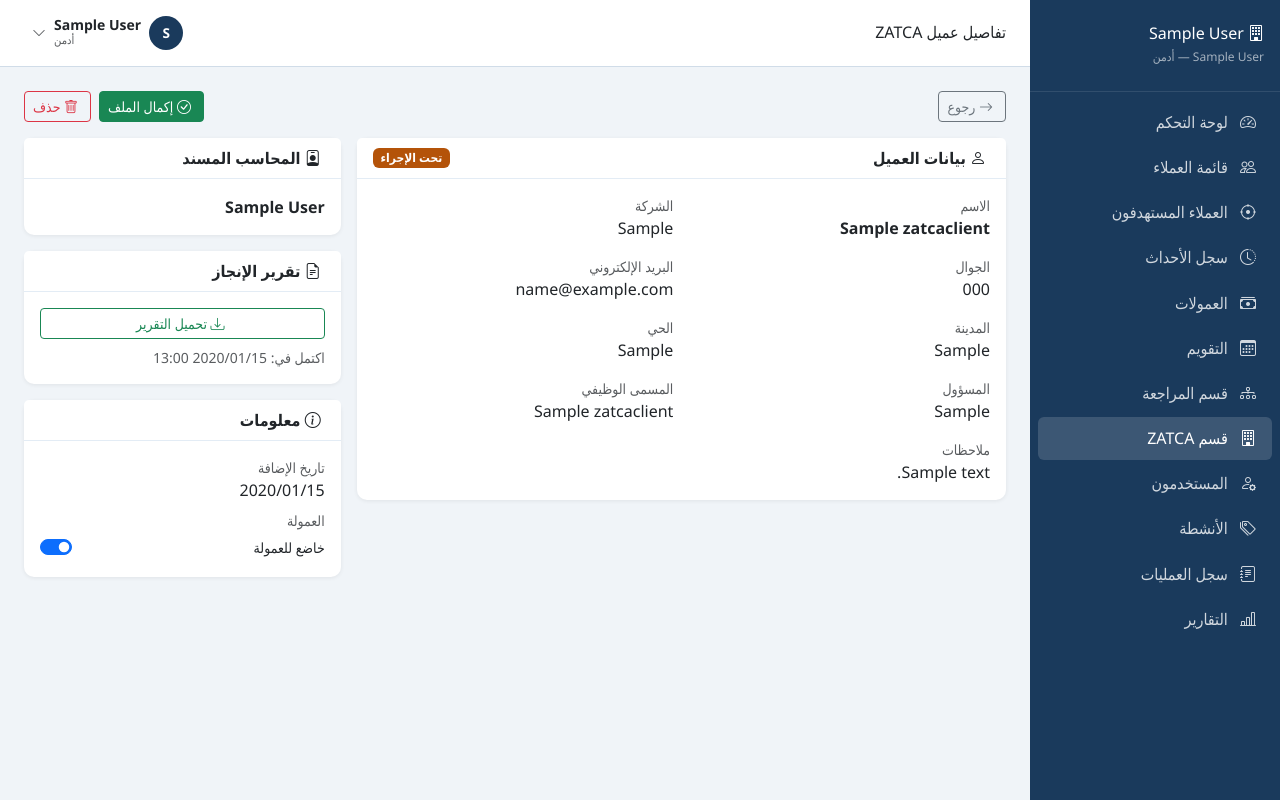
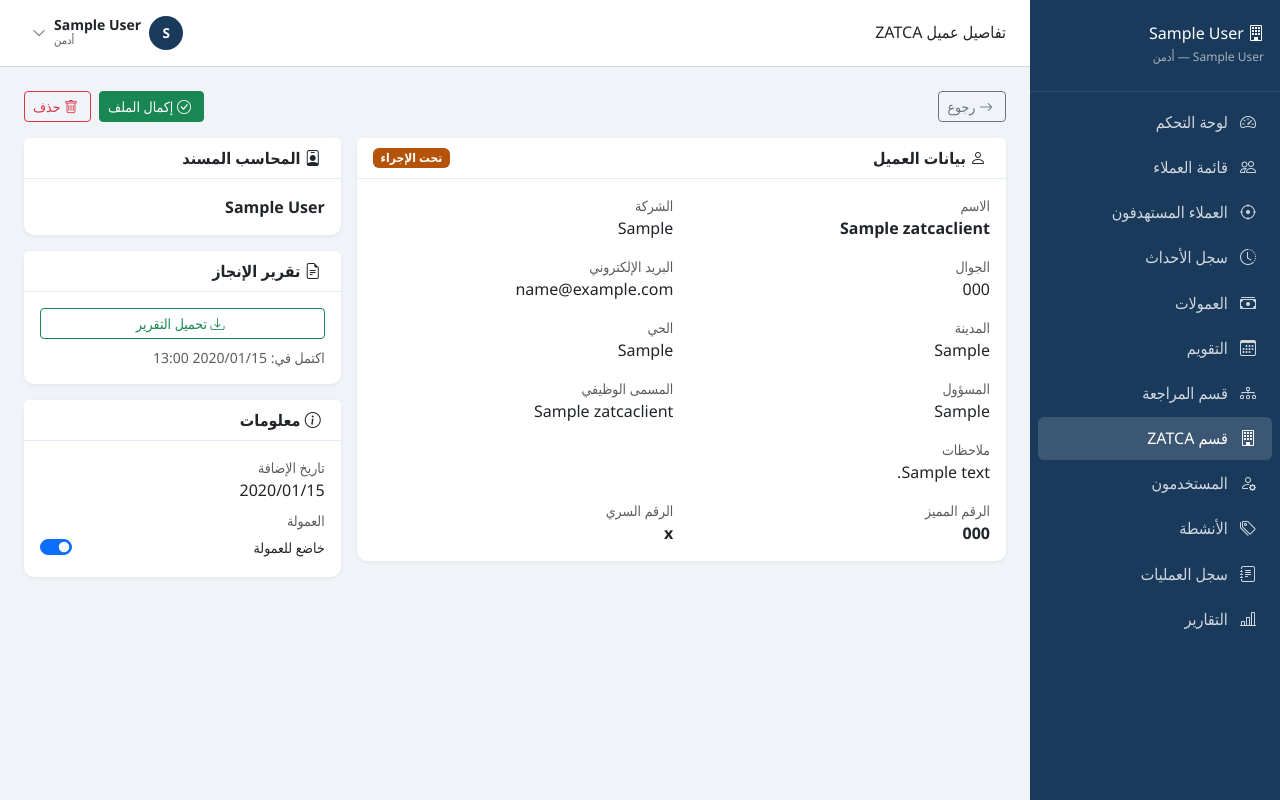
Before and after one commit to mustakur-php/finance, a Django app: page /zatca/1/ in a window 1280 px wide. Run offline with Django 5.2, Linux system fonts and the light colour scheme; a user stored in the database is signed in; tables that the repository leaves empty hold one stand-in row (values such as "Sample post"); parts of the project's set-up code (start-up, migrations or seed data) failed here and were passed over.

Commit message:
feat: carry distinguished_number and secret_number across all sections on conversion
- Add fields to ReviewClient and ZatcaClient models
- Copy fields during client_convert to review and zatca
- Show fields in workflow and zatca detail pages when present

Co-Authored-By: Claude Sonnet 4.6 <noreply@anthropic.com>

```diff
--- a/clients/views.py
+++ b/clients/views.py
@@ -258,6 +258,8 @@ def client_convert(request, pk):
             responsible_person=client.responsible_person,
             job_title=client.job_title,
             notes=client.notes,
+            distinguished_number=client.distinguished_number,
+            secret_number=client.secret_number,
             assigned_accountant=accountant,
             created_by=request.user,
         )
@@ -287,6 +289,8 @@ def client_convert(request, pk):
             responsible_person=client.responsible_person,
             job_title=client.job_title,
             notes=client.notes,
+            distinguished_number=client.distinguished_number,
+            secret_number=client.secret_number,
             assigned_reviewer=client.assigned_sales,
             created_by=request.user,
         )
--- a/templates/workflow/detail.html
+++ b/templates/workflow/detail.html
@@ -52,6 +52,12 @@
             </div>
             {% if client.notes %}
             <div class="col-12 text-muted small mt-1"><i class="bi bi-chat-left-text me-1"></i>{{ client.notes }}</div>
+            {% endif %}
+            {% if client.distinguished_number %}
+            <div class="col-auto text-muted small"><i class="bi bi-hash me-1"></i>الرقم المميز: <strong>{{ client.distinguished_number }}</strong></div>
+            {% endif %}
+            {% if client.secret_number %}
+            <div class="col-auto text-muted small"><i class="bi bi-key me-1"></i>الرقم السري: <strong>{{ client.secret_number }}</strong></div>
             {% endif %}
         </div>
     </div>
--- a/templates/zatca/detail.html
+++ b/templates/zatca/detail.html
@@ -69,6 +69,18 @@
                     <div class="col-12">
                         <div class="text-muted small">ملاحظات</div>
                         <div>{{ client.notes }}</div>
+                    </div>
+                    {% endif %}
+                    {% if client.distinguished_number %}
+                    <div class="col-md-6">
+                        <div class="text-muted small">الرقم المميز</div>
+                        <div class="fw-semibold">{{ client.distinguished_number }}</div>
+                    </div>
+                    {% endif %}
+                    {% if client.secret_number %}
+                    <div class="col-md-6">
+                        <div class="text-muted small">الرقم السري</div>
+                        <div class="fw-semibold">{{ client.secret_number }}</div>
                     </div>
                     {% endif %}
                 </div>
--- a/workflow/models.py
+++ b/workflow/models.py
@@ -16,6 +16,8 @@ class ReviewClient(models.Model):
     job_title          = models.CharField(max_length=100, blank=True)
     activity           = models.CharField(max_length=100, blank=True)
     notes              = models.TextField(blank=True)
+    distinguished_number = models.CharField(max_length=100, blank=True, verbose_name='الرقم المميز')
+    secret_number        = models.CharField(max_length=100, blank=True, verbose_name='الرقم السري')
     assigned_reviewer    = models.ForeignKey(settings.AUTH_USER_MODEL, on_delete=models.SET_NULL, null=True, blank=True, related_name='assigned_review_clients')
     is_commissionable    = models.BooleanField(default=False, verbose_name='خاضع للعمولة')
     created_by  = models.ForeignKey(settings.AUTH_USER_MODEL, on_delete=models.SET_NULL, null=True, related_name='created_review_clients')
--- a/zatca/models.py
+++ b/zatca/models.py
@@ -21,6 +21,8 @@ class ZatcaClient(models.Model):
     responsible_person = models.CharField(max_length=100, blank=True)
     job_title          = models.CharField(max_length=100, blank=True)
     notes              = models.TextField(blank=True)
+    distinguished_number = models.CharField(max_length=100, blank=True, verbose_name='الرقم المميز')
+    secret_number        = models.CharField(max_length=100, blank=True, verbose_name='الرقم السري')
     status             = models.CharField(max_length=20, choices=STATUS_CHOICES, default=STATUS_IN_PROGRESS)
     report_file        = models.FileField(upload_to='zatca/reports/', null=True, blank=True, verbose_name='تقرير الإنجاز')
     assigned_accountant = models.ForeignKey(
```
Also changed, not shown: workflow/migrations/0005_reviewclient_distinguished_number_secret_number.py (added), zatca/migrations/0002_zatcaclient_distinguished_number_secret_number.py (added).
